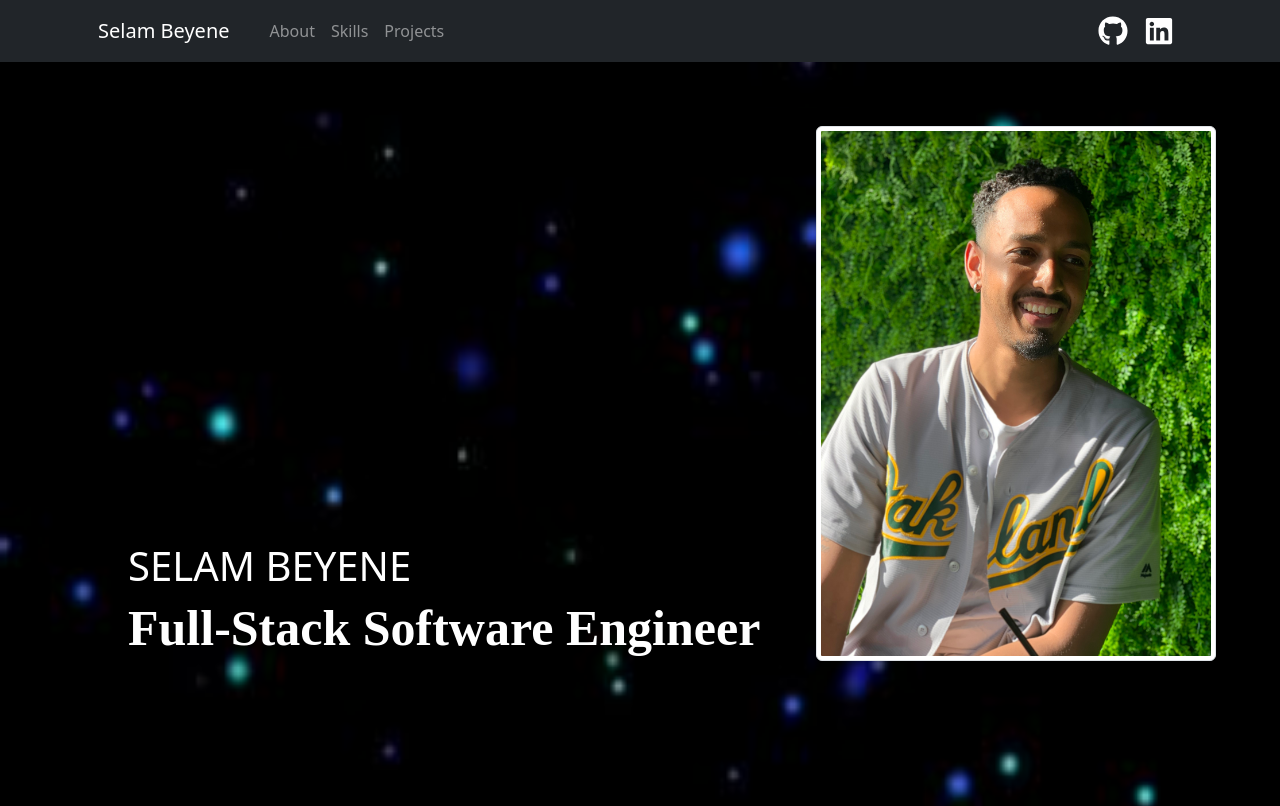
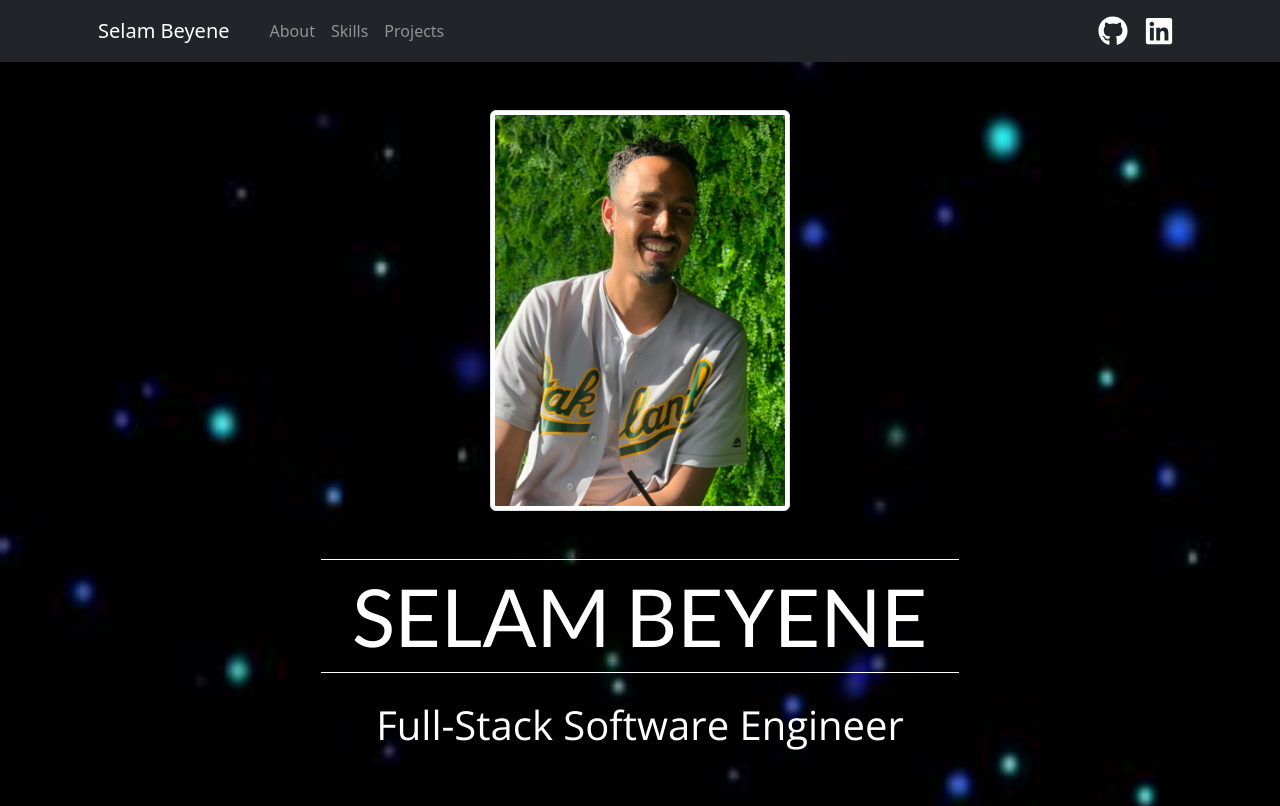
Before and after one commit to Slmbyn/my-portfolio, a React (Create React App) app: page / in a window 1280 px wide. Shown: the top 806 px of the page. Built offline with nearby package versions, Linux system fonts and the light colour scheme; a web font is replaced by a local one.

Commit message:
re-arranges landing page

```diff
--- a/public/index.html
+++ b/public/index.html
@@ -11,6 +11,11 @@
     />
     <link rel="apple-touch-icon" href="%PUBLIC_URL%/logo192.png" />
     <link rel="stylesheet" href="https://maxcdn.bootstrapcdn.com/bootstrap/4.0.0/css/bootstrap.min.css" integrity="sha384-Gn5384xqQ1aoWXA+058RXPxPg6fy4IWvTNh0E263XmFcJlSAwiGgFAW/dAiS6JXm" crossorigin="anonymous" />
+
+    <!-- Open Sans & Lato -->
+    <link rel="preconnect" href="https://fonts.googleapis.com">
+    <link rel="preconnect" href="https://fonts.gstatic.com" crossorigin>
+    <link href="https://fonts.googleapis.com/css2?family=Lato&family=Open+Sans:ital,wdth,wght@0,75..100,300;1,75..100,300&display=swap" rel="stylesheet">
 
     <!-- Cinzel Font-->
     <link rel="preconnect" href="https://fonts.googleapis.com">
--- a/src/App.js
+++ b/src/App.js
@@ -69,7 +69,7 @@ function App() {
 
 {/* ABOUT ME */}
       <span className='d-none d-md-block '>
-        <Parallax strength={-600} bgImage={sunset}>
+        <Parallax strength={-400} bgImage={sunset}>
           <div className='content'>
             <div className='about' id='about'>
               <AboutMe />
@@ -93,7 +93,7 @@ function App() {
 {/* SKILLS */}
 <span className='d-none d-md-block '>
       <Parallax
-        strength={-250}
+        strength={250}
         bgImage={starbg}
         bgImageStyle={{
           width: '100%',
--- a/src/components/LandingPage.js
+++ b/src/components/LandingPage.js
@@ -8,7 +8,7 @@ export default function LandingPage() {
   return (
     // <Container className='text-white d-flex align-items-center justify-content-start'>
     <>
-    <div className='d-none d-md-block'>
+    <div className='d-none d-md-block landingWrapper'>
       <div className={`${styles['headshotcontainer']}`}>
         <img
           src={profilePic}
@@ -17,7 +17,9 @@ export default function LandingPage() {
         />
       </div>
       <div className={`${styles['heading']}`}>
-        <h1 className={`${styles['name']}`}>SELAM BEYENE</h1>
+        <div className='nameWrapper'>
+          <h1 className={`${styles['name']}`}>&nbsp;&nbsp;Selam Beyene&nbsp;&nbsp;</h1>
+        </div>
         <h2 className={`${styles['job']}`}>Full-Stack Software Engineer</h2>
       </div>
     </div>
--- a/src/styles/App.css
+++ b/src/styles/App.css
@@ -26,9 +26,9 @@
   font-style: normal;
 } */
 
-h2 {
+/* h2 {
   font-size: 25px;
   font-family: "Fauna One", serif;
   font-weight: 400;
   font-style: normal;
-}
+} */
--- a/src/styles/Landing.module.css
+++ b/src/styles/Landing.module.css
@@ -1,28 +1,77 @@
+.landingWrapper {
+    display: grid;
+    grid-template-columns: 1fr; /* One column */
+    grid-template-rows: 3fr 1fr; /* First row is three times as high as the second row */
+}
+
+/* .landingWrapper > :first-child {
+    display: flex;
+    justify-content: center;
+    align-items: center;
+  }
+
+  .landingWrapper > :nth-child(2) {
+    display: flex;
+    flex-direction: column;
+    justify-content: center;
+    align-items: center;
+  } */
+
+
 .heading {
-    top: 60vh;
+    /* top: 35vh;
     left: 10vw;
-    position: absolute;
+    position: absolute; */
+    /* text-align: center; */
+    margin: auto; /* Center horizontally */
+    /* Optional: Center vertically if needed */
+    display: flex;
+    flex-direction: column;
+    justify-content: center;
+    align-items: center;
 }
 
 .name {
-    /* font-size: 100px; */
+    font-size: 80px;
+    font-family: "Lato", sans-serif;
+    font-weight: 400;
+    font-style: normal;
     color: rgb(255, 255, 255);
-    text-align: left;
+    /* text-align: center; */
     text-transform: uppercase;
-    font-weight: 200;
+    border-top: 1.5px solid white;
+    border-bottom: 1.5px solid white;
+    width: fit-content;
+    padding-top: 8px;
+    padding-bottom: 8px;
+    /* font-size: 50px; */
 }
 
+
 .job {
-    font-size: 50px;
-    font-weight: 600;
+    font-family: "Open Sans", sans-serif;
+    font-optical-sizing: auto;
+    font-weight: 300;
+    font-style: normal;
+    font-size: 40px;
+    /* font-weight: 600; */
     color: white;
+    margin-top: .5em;
 }
 
 .headshotcontainer {
-    position: absolute;
-    top: 8vh; /* Adjust the top position as needed */
-    right: 5vw; /* Adjust the right position as needed */
-    width: 400px;
+    /* position: absolute;
+    top: 8vh;
+    right: 5vw; */
+    width: 300px;
+    margin: auto; /* Center horizontally */
+    /* Optional: Center vertically if needed */
+    display: flex;
+    flex-direction: column;
+    justify-content: center;
+    align-items: center;
+    margin-top: 3em;
+    margin-bottom: 3em;
 }
 
 /* .headshot {
```
